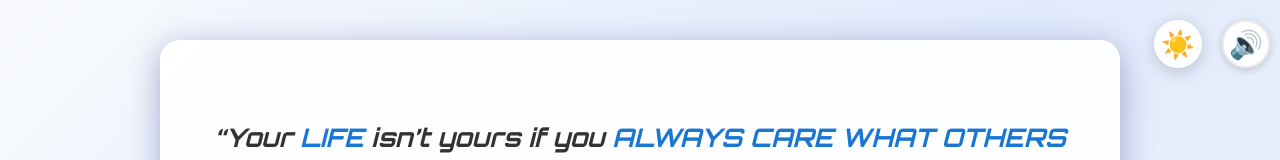
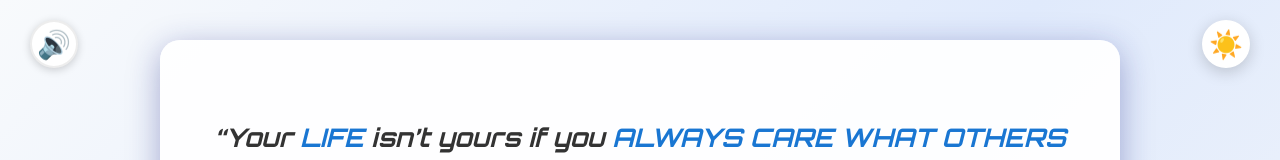
Before and after one commit to ainstarc/Countdown, a plain HTML site: page index.html in a window 1280 px wide. Shown: the top 160 px of the page. Drawn offline with nearby package versions, Linux system fonts and the light colour scheme.

Commit message:
Buttons have a consistent style

```diff
--- a/index.html
+++ b/index.html
@@ -20,7 +20,7 @@
 
   <body>
     <div class="top-buttons-container">
-      <button id="toggle-sound">🔊</button>
+      <button id="toggle-sound" class="floating-toggle">🔊</button>
       <button
         id="toggle-mode"
         class="floating-toggle"
--- a/styles.css
+++ b/styles.css
@@ -565,10 +565,12 @@ body.theme-transition::after {
 } */
 
 .top-buttons-container {
+  position: absolute;
+  width: 100%;
+  top: 10px;
   display: flex;
-  flex-direction: row-reverse;
-  align-items: flex-end;
-  width: 100vw;
-  position: absolute;
-  top: 10px;
+  flex-direction: row;
+  justify-content: space-between;
+  padding: 0 20px;
+  box-sizing: border-box;
 }
```
